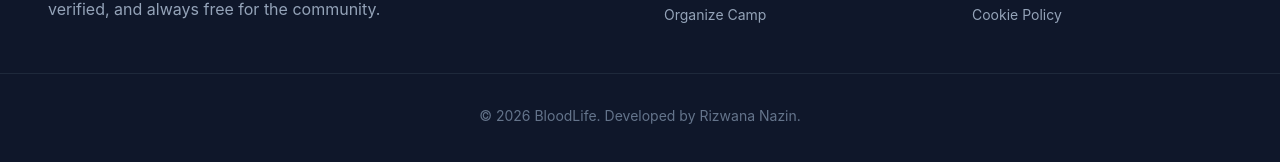
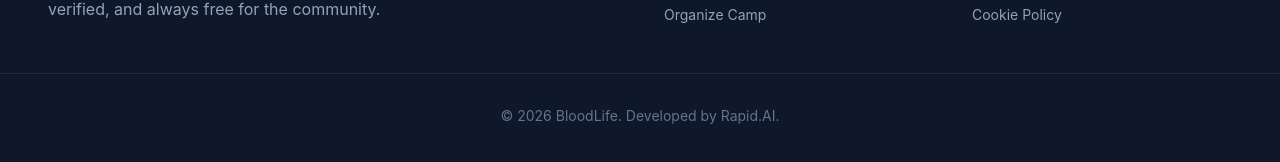
Before and after one commit to Rizwana-15112004/blood-connect-pro, a React (Vite) app: page / in a window 1280 px wide. Shown: the part 2606-2768 px from the top of the page. Built offline with nearby package versions, Linux system fonts and the light colour scheme; no server answers; the HTML template or start-up script is replaced by a standard one.

Commit message:
Docs: Update attribution to Rapid.AI

```diff
--- a/index.html
+++ b/index.html
@@ -7,7 +7,7 @@
   <link rel="icon" href="/favicon.ico" />
   <title>BloodLife - Donate Blood, Save Lives</title>
   <meta name="description" content="Professional Blood Donation Management System" />
-  <meta name="author" content="Rizwana Nazin" />
+  <meta name="author" content="Rapid.AI" />
   <meta property="og:title" content="BloodLife App" />
   <meta property="og:description" content="Connect donors, track donations, save lives." />
   <meta property="og:type" content="website" />
--- a/package.json
+++ b/package.json
@@ -2,7 +2,7 @@
   "name": "vite_react_shadcn_ts",
   "private": true,
   "version": "1.0.0",
-  "author": "Rizwana Nazin",
+  "author": "Rapid.AI <rappidapp.ai@gmail.com>",
   "description": "Blood Donation Management System - BCA Final Year Project",
   "type": "module",
   "scripts": {
--- a/src/pages/Index.tsx
+++ b/src/pages/Index.tsx
@@ -228,7 +228,7 @@ export default function Index() {
           </div>
         </div>
         <div className="mt-12 pt-8 border-t border-slate-800 text-center text-sm text-slate-500">
-          © 2026 BloodLife. Developed by Rizwana Nazin.
+          © 2026 BloodLife. Developed by Rapid.AI.
         </div>
       </footer>
     </div>
```
Also changed, not shown: 1 other file (tests, documents, lock files or other folders).
